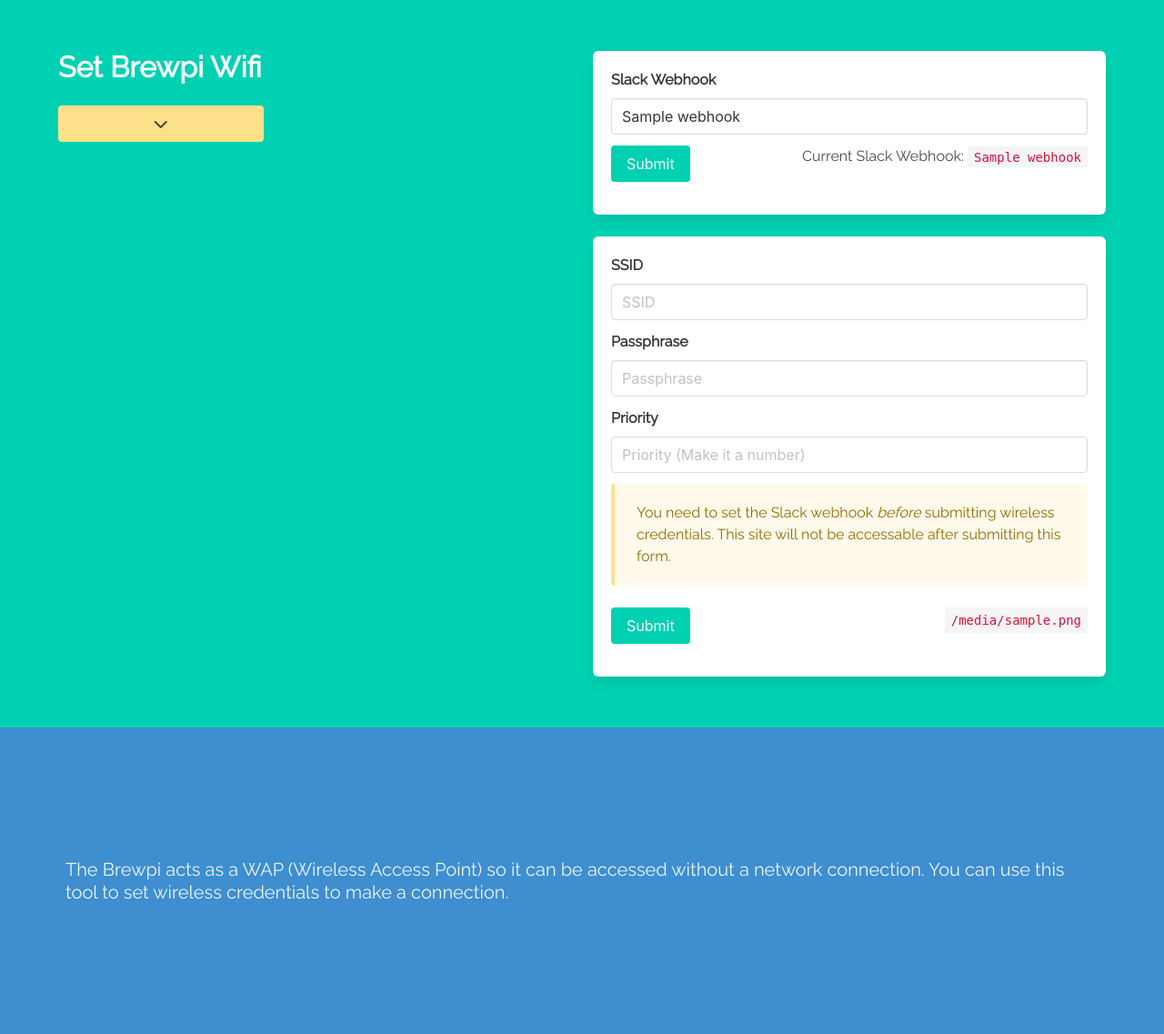
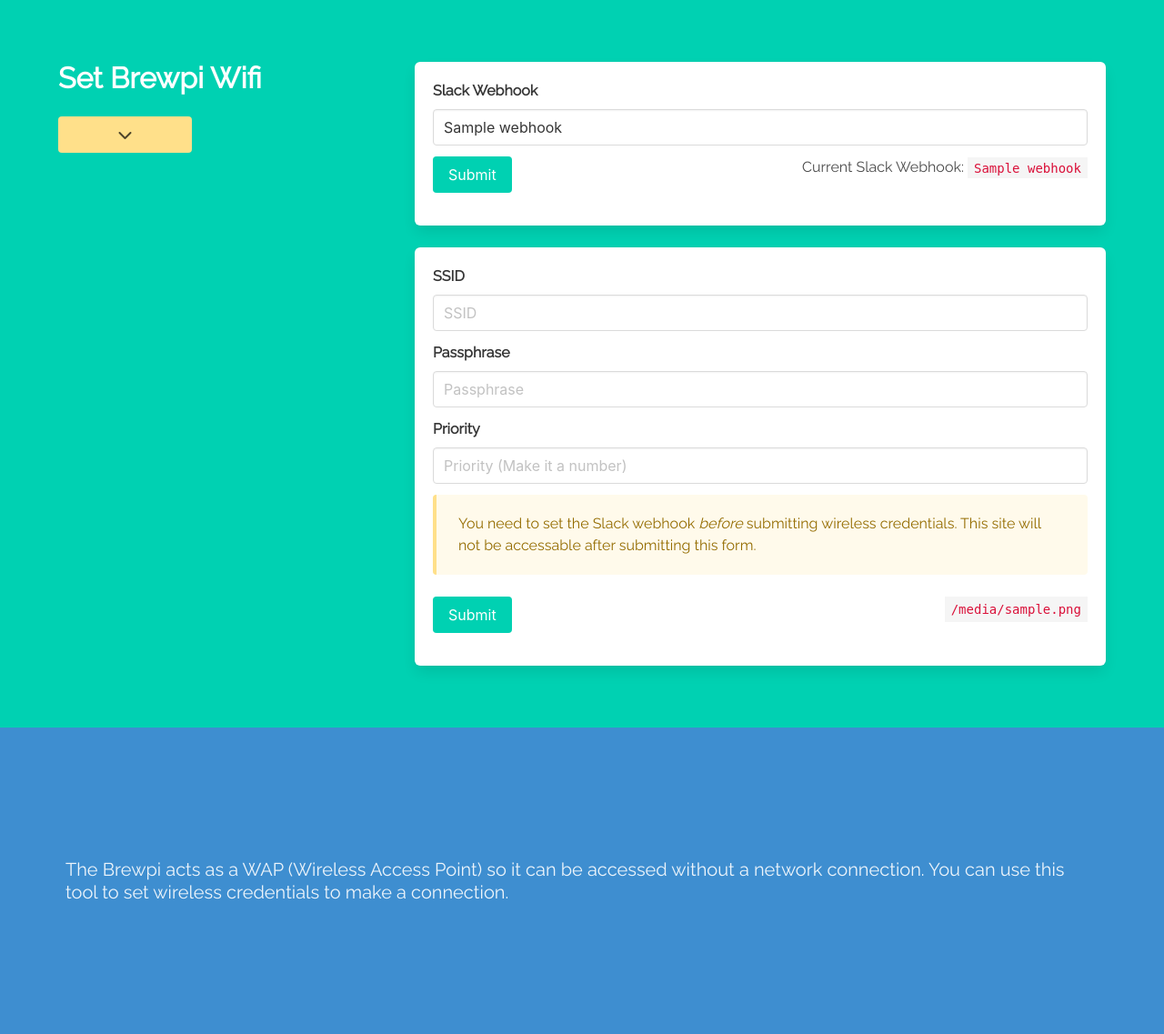
Before and after one commit to llamicron/brewer-network, a Flask app: template templates/index.html in a window 1280 px wide. Shown: the top 1137 px of the page at 91% size. Run offline with Flask 2, Linux system fonts and the light colour scheme; the template is opened without the code that fills it: most values are stand-ins (such as "Sample title", 1, 10 or a date in 2020); some libraries are stand-ins or nearby versions.

Commit message:
minor changes

```diff
--- a/brewer_network.py
+++ b/brewer_network.py
@@ -3,10 +3,8 @@
 app = Flask(__name__)
 
 app.secret_key = 'A0Zr98j/3yXR~XHh!jmN[LWx/,0RT'
-# app.wpa_supplicant = "/etc/wpa_supplicant/wpa_supplicant.conf"
+app.wpa_supplicant = "/etc/wpa_supplicant/wpa_supplicant.conf"
 app.webhook_file = os.path.expanduser("~") + "/slack.webhook"
-app.wpa_supplicant = os.path.dirname(
-    os.path.realpath(__file__)) + "/test_wpa_supplicant"
 
 
 @app.route("/")
--- a/templates/index.html
+++ b/templates/index.html
@@ -16,7 +16,7 @@
     <div class="hero-body">
       <div class="container">
         <div class="columns">
-          <div class="column">
+          <div class="column is-4">
             <h1 class="title">
               Set Brewpi Wifi
             </h1>
@@ -41,7 +41,7 @@
               <i class="fa fa-chevron-down"></i>
             </a>
           </div>
-          <div class="column">
+          <div class="column is-8">
             <div class="box">
               <!-- Write Webhook Form -->
               <form action="/write-webhook" method="POST">
```
